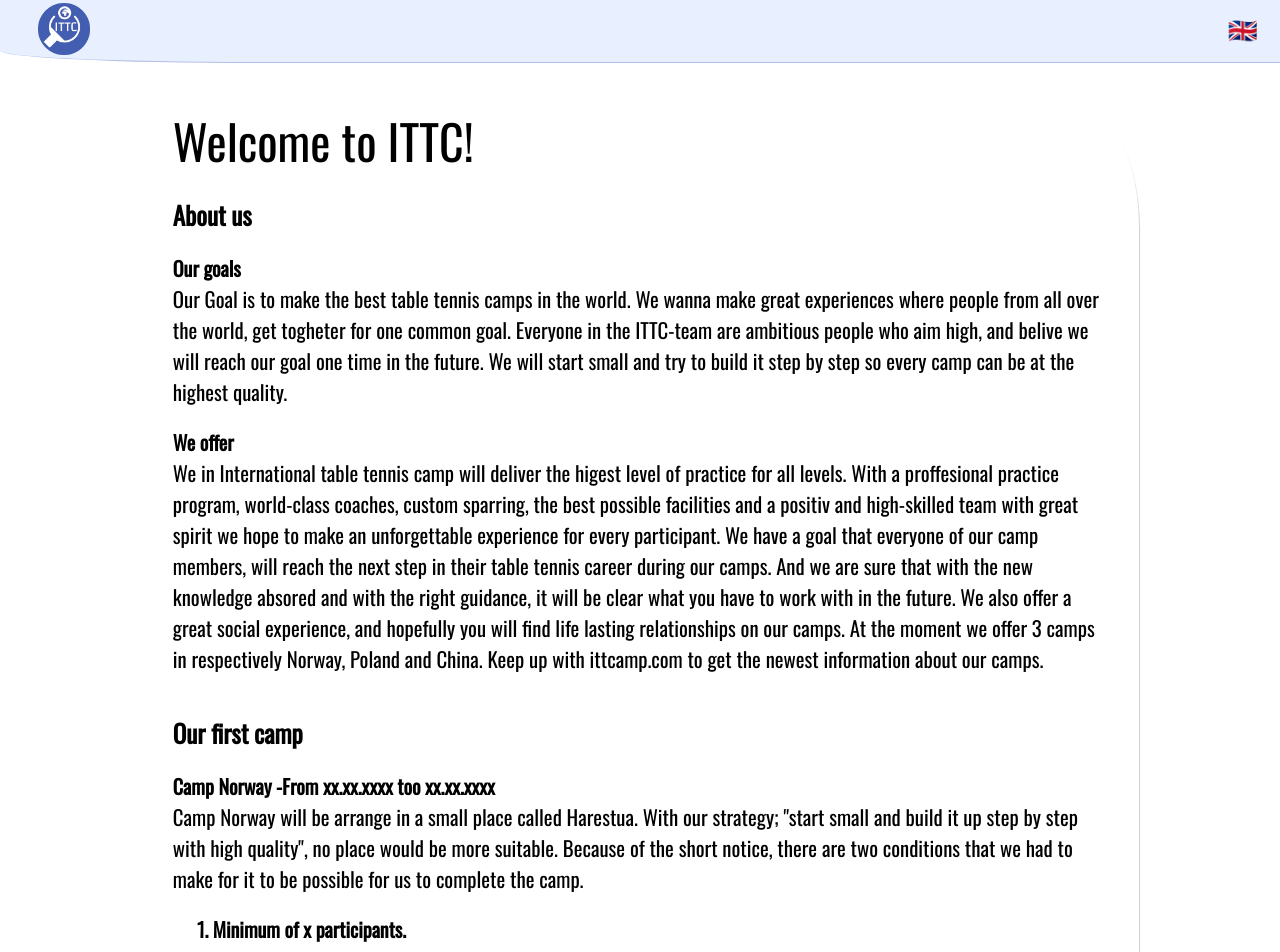
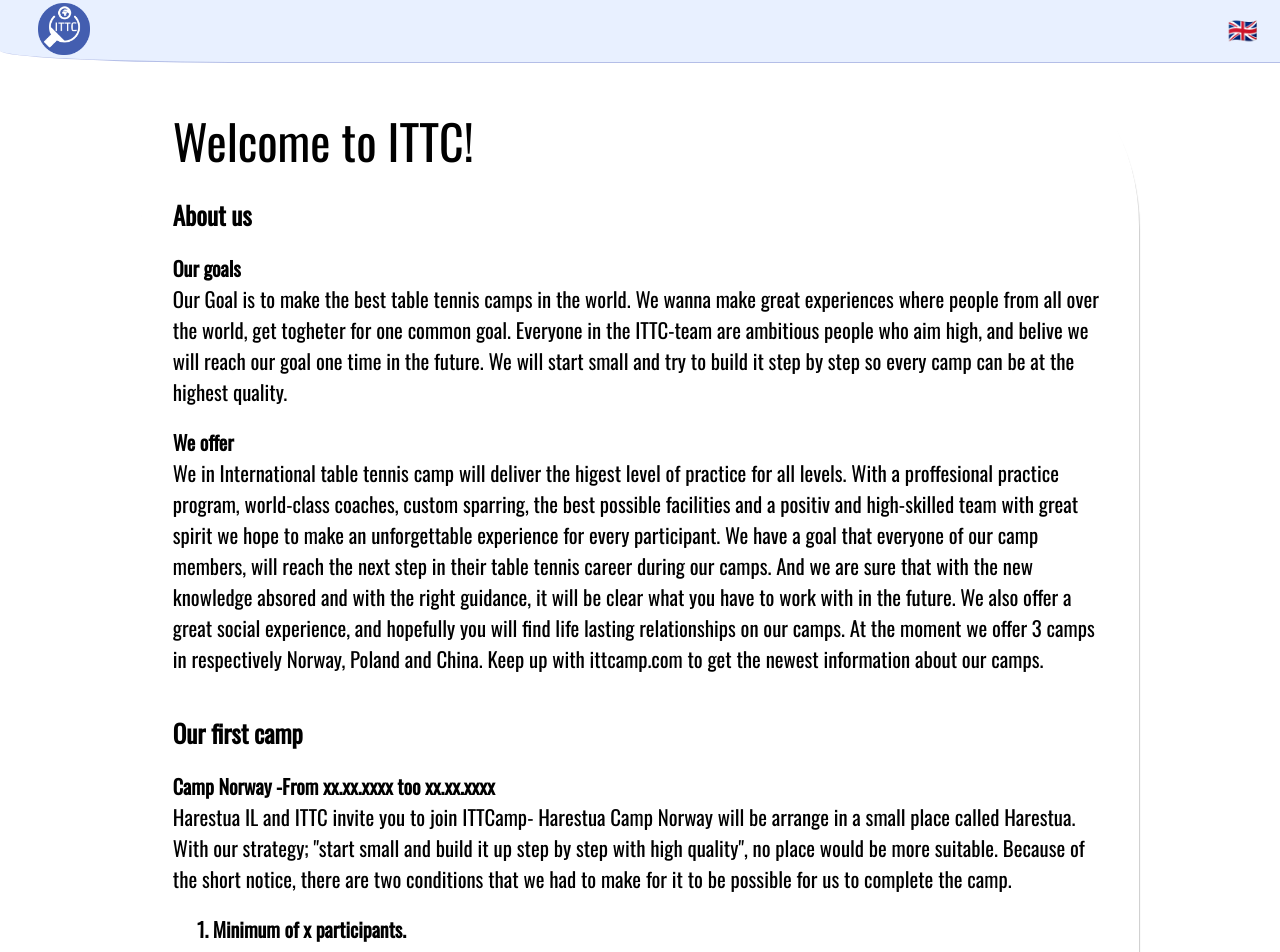
Before and after one commit to mikkelgud/InternationalTableTennisCamp, a React (Create React App) app: page /plan in a window 1280 px wide. Shown: the top 952 px of the page. Built offline with nearby package versions, Linux system fonts and the light colour scheme.

Commit message:
Added link for Harestua homepage

```diff
--- a/src/components/AboutUs.js
+++ b/src/components/AboutUs.js
@@ -70,6 +70,7 @@ export default function AboutUs(props) {
         <br/>
         <StyledH3>Camp Norway -From xx.xx.xxxx too xx.xx.xxxx</StyledH3>
         <StyledText>
+          Harestua IL and ITTC invite you to join ITTCamp- Harestua
           Camp Norway will be arrange in a small place called Harestua.
           With our strategy; "start small and build it up step by step with high quality", no place would be more suitable.
           Because of the short notice, there are two conditions that we had to make for it to be possible for us to complete the camp.
--- a/src/components/Leaders.js
+++ b/src/components/Leaders.js
@@ -95,7 +95,7 @@ export default function Leaders() {
         </LeadersSectionsWrapper>
             <Wrapper>
                 {persons.map(person => (<StyledLink src={person.src} to={person.to}><PersonProfilePresentation age={person.age} personName={person.name} text={person.text} background={person.picture} willJoin={person.willJoin}/></StyledLink>))}
-           <StyledATagLink><PersonProfilePresentation personName={harestua[0].name} background={harestua[0].picture} text={harestua[0].text} willJoin={harestua[0].willJoin} /></StyledATagLink></Wrapper>
+           <StyledATagLink target="blank" href={harestua[0].src}><PersonProfilePresentation personName={harestua[0].name} background={harestua[0].picture} text={harestua[0].text} willJoin={harestua[0].willJoin} /></StyledATagLink></Wrapper>
         </>
         )
 }
```
